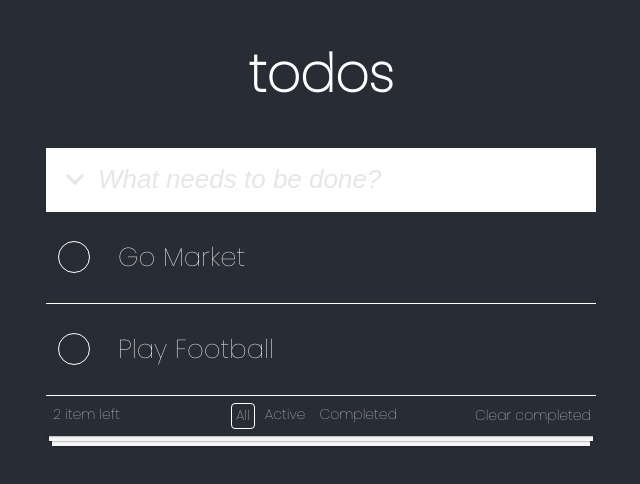
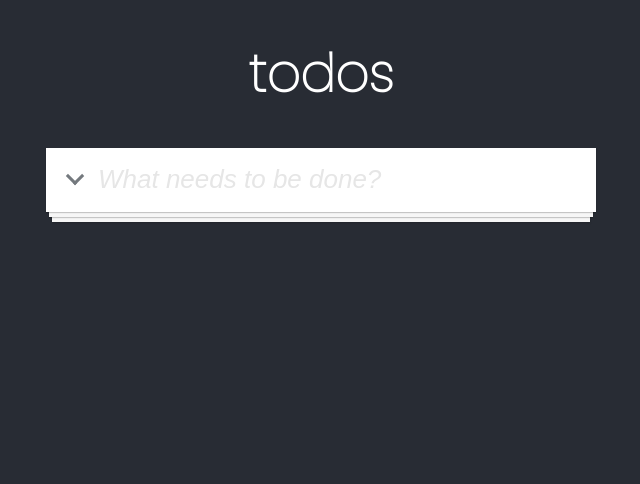
Before and after one commit to FeeinCof/todo-list, a React (Create React App) app: page / in a window 1280 px wide. Shown: the top 484 px of the page, without its empty margins (319-959 px from the left). Built offline with nearby package versions, Linux system fonts and the light colour scheme.

Commit message:
finish localstorage

```diff
--- a/src/App.js
+++ b/src/App.js
@@ -9,13 +9,10 @@ class App extends Component {
     this.state = {
       inputValue: '',
       renderType: 'all',
-      todoItems: [
-        { title : 'Go Market', isComplete: false },
-        { title : 'Play Football', isComplete: false }
-      ]
+      todoItems: localStorage.reactTodos ?
+      [...JSON.parse(localStorage.getItem('reactTodos'))] : []
     };
   };
-
   inputOnEntering(event) {
     let { value } = event.target;
     let { todoItems } = this.state;
@@ -74,7 +71,7 @@ class App extends Component {
 
   render() {
     let {inputValue, todoItems, renderType} = this.state;
-
+    localStorage.setItem("reactTodos", JSON.stringify(todoItems));
     return (
       <div>
         <header className="container">
```
